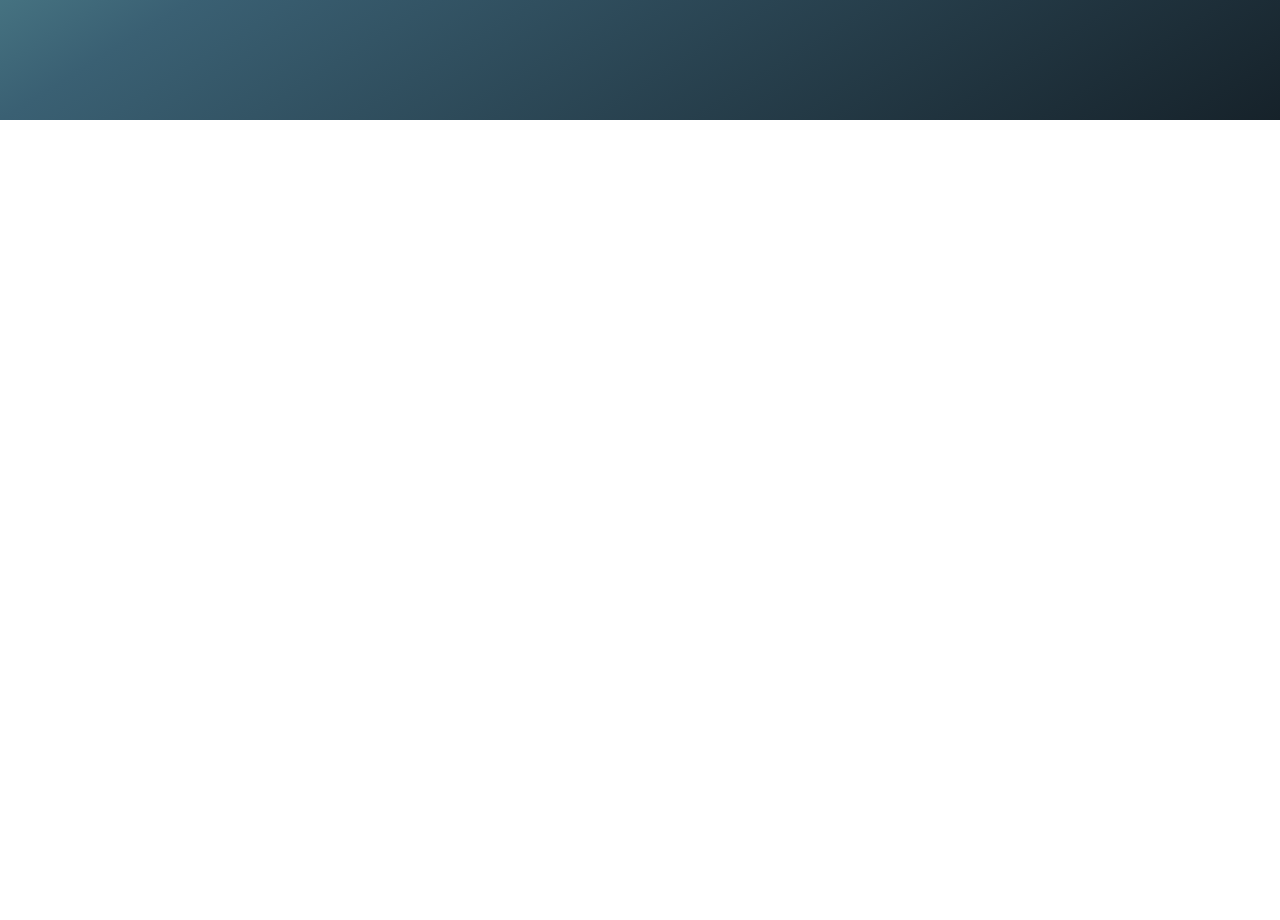
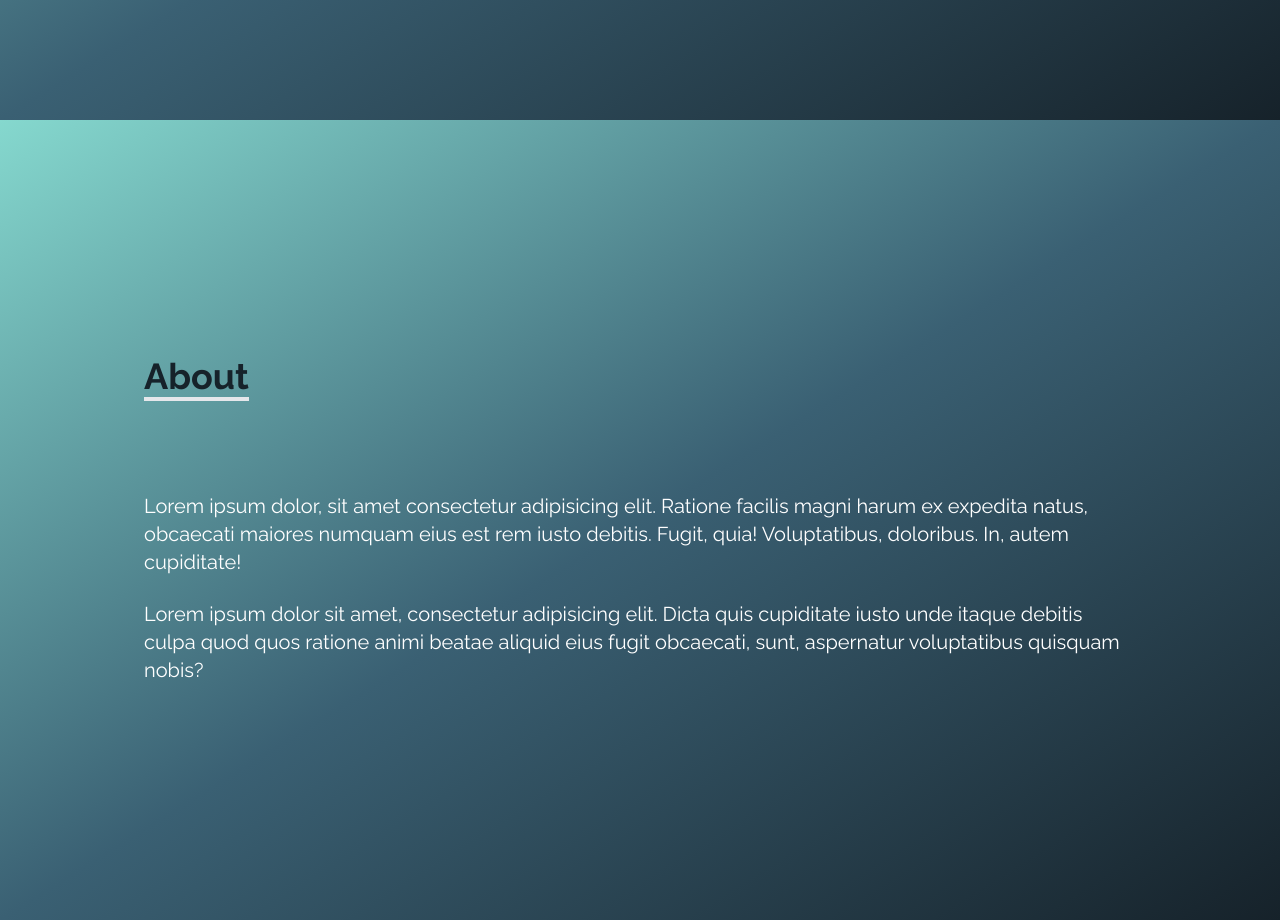
Before and after one commit to Cherrypick14/sleek_portfolio, a React (Create React App) app: page / in a window 1280 px wide. Shown: the part 680-1600 px from the top of the page. Before the commit the page ends 800 px from the top, so only its background shows below. Built offline with nearby package versions, Linux system fonts and the light colour scheme.

Commit message:
add about section

```diff
--- a/src/App.js
+++ b/src/App.js
@@ -2,6 +2,7 @@ import React from "react";
 import Navbar from "./components/navbar/navbar";
 import Home from "./components/home/Home";
 import Sociallinks from "./components/social_links/sociallinks";
+import About from "./components/about/about";
 
 function App() {
   return (
@@ -9,6 +10,8 @@ function App() {
 
      <Navbar />
      <Home />
+     <About />
+
      <Sociallinks />
 
     </div>
```
